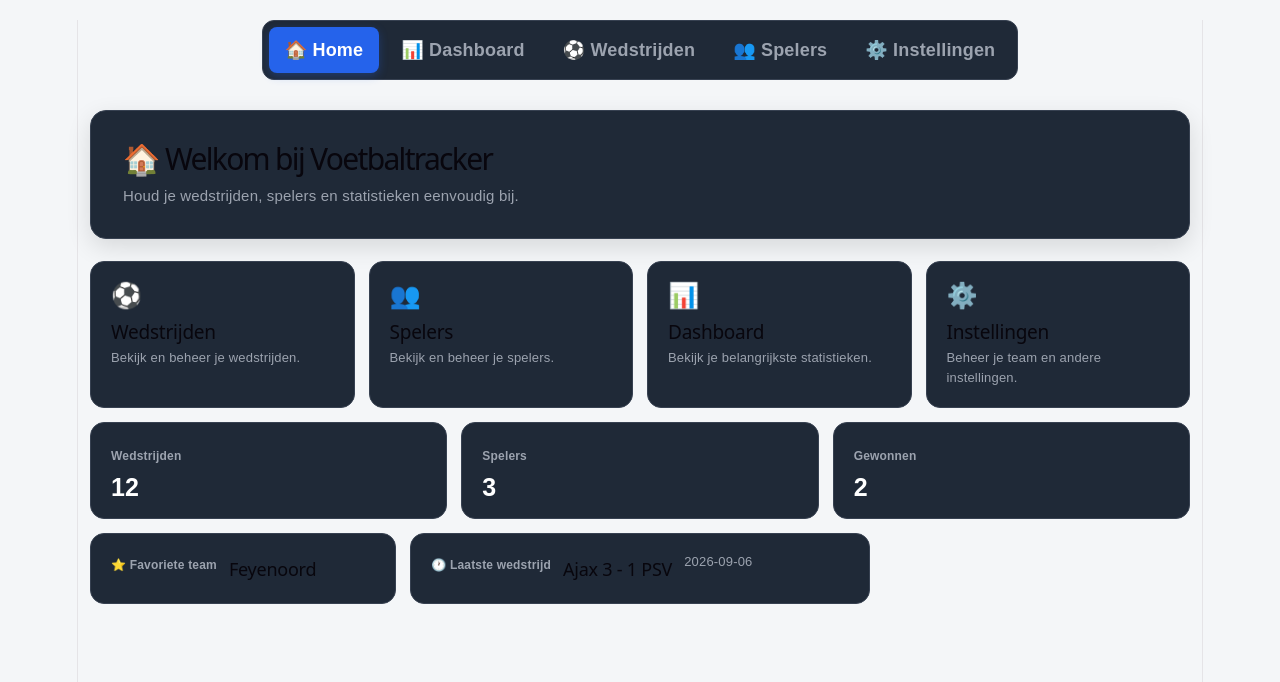
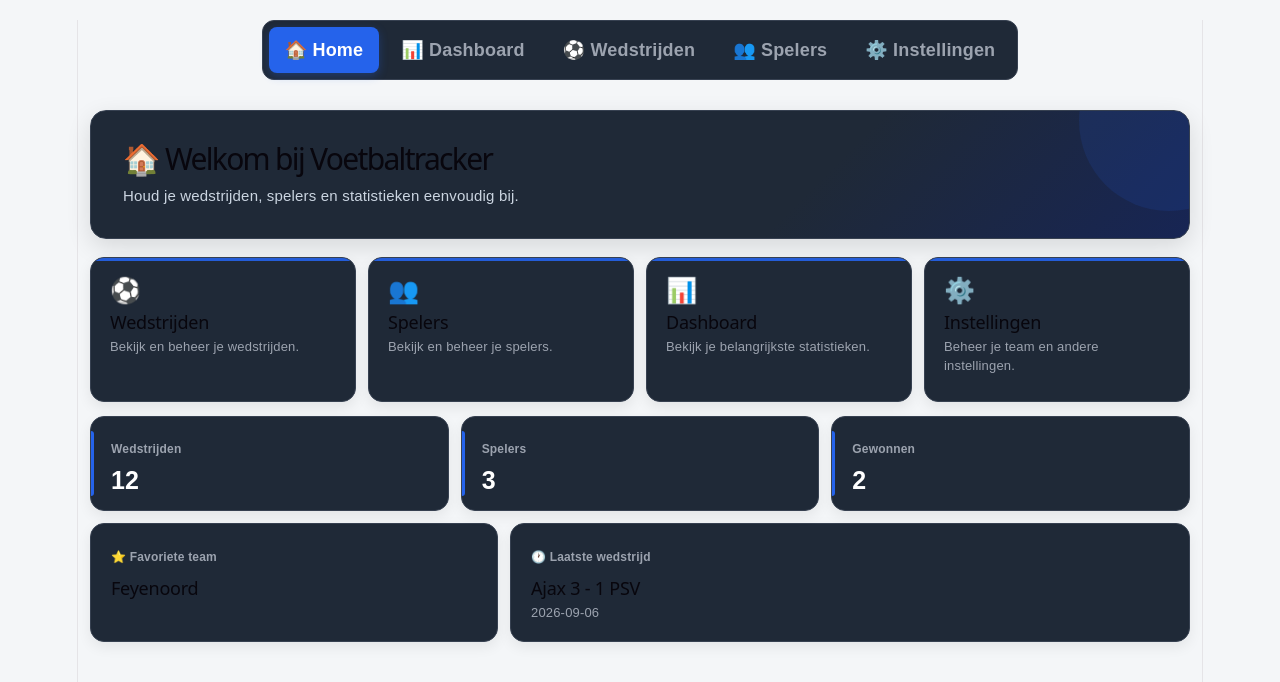
Before and after one commit to Ryan050409/simpel-design, a React (Vite) app: page / in a window 1280 px wide. Shown: the top 682 px of the page. Built offline with nearby package versions, Linux system fonts and the light colour scheme.

Commit message:
Maak Home-pagina netter en gebruiksvriendelijker

```diff
--- a/src/App.css
+++ b/src/App.css
@@ -229,10 +229,13 @@ nav a.active {
 }
 
 .home-page-header {
+  position: relative;
+  overflow: hidden;
   max-width: 1100px;
-  margin: 0 auto 22px;
+  margin: 0 auto 18px;
   padding: 30px 32px;
-  background: #1f2937;
+  background:
+    linear-gradient(135deg, #1f2937 0%, #1f2937 65%, #172554 100%);
   color: white;
   border: 1px solid #374151;
   border-radius: 16px;
@@ -240,14 +243,30 @@ nav a.active {
   text-align: left;
 }
 
+.home-page-header::after {
+  content: "";
+  position: absolute;
+  width: 180px;
+  height: 180px;
+  right: -70px;
+  top: -80px;
+  border-radius: 50%;
+  background: rgba(37, 99, 235, 0.12);
+  pointer-events: none;
+}
+
 .home-page-header h1 {
+  position: relative;
+  z-index: 1;
   margin: 0 0 8px;
   font-size: 30px;
 }
 
 .home-page-header p {
-  margin: 0;
-  color: #9ca3af;
+  position: relative;
+  z-index: 1;
+  margin: 0;
+  color: #cbd5e1;
   font-size: 15px;
   line-height: 1.5;
 }
@@ -255,28 +274,53 @@ nav a.active {
 .home-page-links {
   display: grid;
   grid-template-columns: repeat(4, minmax(0, 1fr));
-  gap: 14px;
+  gap: 12px;
   margin-bottom: 14px;
 }
 
 .home-page-card {
-  display: block;
-  padding: 20px;
+  position: relative;
+  min-height: 145px;
+  display: flex;
+  flex-direction: column;
+  justify-content: flex-start;
+  padding: 19px;
+  overflow: hidden;
   background: #1f2937;
   color: white;
   border: 1px solid #374151;
   border-radius: 14px;
   text-decoration: none;
+  box-shadow: 0 5px 14px rgba(0, 0, 0, 0.08);
   transition:
     transform 0.2s ease,
     border-color 0.2s ease,
-    box-shadow 0.2s ease;
+    box-shadow 0.2s ease,
+    background 0.2s ease;
+}
+
+.home-page-card::before {
+  content: "";
+  position: absolute;
+  left: 0;
+  top: 0;
+  width: 100%;
+  height: 3px;
+  background: #2563eb;
+  opacity: 0.9;
 }
 
 .home-page-card:hover {
-  transform: translateY(-2px);
+  transform: translateY(-3px);
+  background: #263449;
   border-color: #2563eb;
-  box-shadow: 0 8px 18px rgba(0, 0, 0, 0.14);
+  box-shadow: 0 10px 24px rgba(37, 99, 235, 0.16);
+}
+
+.home-page-card:focus-visible,
+.home-page-panel:focus-visible {
+  outline: 3px solid rgba(37, 99, 235, 0.35);
+  outline-offset: 2px;
 }
 
 .home-page-card span {
@@ -284,16 +328,15 @@ nav a.active {
 }
 
 .home-page-card h2 {
-  margin: 10px 0 5px;
-  font-size: 19px;
-}
-
-.home-page-card p,
-.home-page-panel p {
+  margin: 9px 0 5px;
+  font-size: 18px;
+}
+
+.home-page-card p {
   margin: 0;
   color: #9ca3af;
   font-size: 13px;
-  line-height: 1.5;
+  line-height: 1.45;
 }
 
 .home-page-info {
@@ -302,16 +345,29 @@ nav a.active {
 
 .home-page-stats {
   display: grid;
-  grid-template-columns: repeat(3, 1fr);
-  gap: 14px;
+  grid-template-columns: repeat(3, minmax(0, 1fr));
+  gap: 12px;
 }
 
 .home-page-stat {
-  padding: 18px 20px;
+  position: relative;
+  padding: 17px 20px;
   background: #1f2937;
   color: white;
   border: 1px solid #374151;
   border-radius: 14px;
+  box-shadow: 0 5px 14px rgba(0, 0, 0, 0.07);
+}
+
+.home-page-stat::before {
+  content: "";
+  position: absolute;
+  left: 0;
+  top: 14px;
+  bottom: 14px;
+  width: 3px;
+  border-radius: 0 3px 3px 0;
+  background: #2563eb;
 }
 
 .home-page-stat span,
@@ -325,20 +381,19 @@ nav a.active {
   display: block;
   margin-top: 5px;
   font-size: 25px;
+  color: white;
 }
 
 .home-page-bottom {
   display: grid;
-  grid-template-columns: 1fr 1.5fr 1fr;
-  gap: 14px;
-  margin-top: 14px;
+  grid-template-columns: 0.9fr 1.5fr;
+  gap: 12px;
+  margin-top: 12px;
 }
 
 .home-page-panel {
-  display: flex;
-  align-items: flex-start;
-  gap: 12px;
   min-width: 0;
+  min-height: 112px;
   padding: 18px 20px;
   background: #1f2937;
   color: white;
@@ -346,31 +401,31 @@ nav a.active {
   border-radius: 14px;
   text-decoration: none;
   text-align: left;
-  transition:
-    transform 0.2s ease,
-    border-color 0.2s ease,
-    box-shadow 0.2s ease;
+  box-shadow: 0 5px 14px rgba(0, 0, 0, 0.07);
 }
 
 .home-page-panel:hover {
-  transform: translateY(-2px);
   border-color: #2563eb;
-  box-shadow: 0 8px 18px rgba(0, 0, 0, 0.14);
+  box-shadow: 0 8px 20px rgba(37, 99, 235, 0.12);
 }
 
 .home-page-panel h2 {
-  margin: 7px 0 4px;
+  margin: 8px 0 4px;
   font-size: 18px;
   word-break: break-word;
 }
 
-.home-page-panel-icon {
-  flex-shrink: 0;
-  font-size: 24px;
-}
-
-.home-page-settings {
-  align-items: center;
+.home-page-panel p {
+  margin: 0;
+  color: #9ca3af;
+  font-size: 13px;
+  line-height: 1.5;
+}
+
+@media (max-width: 900px) {
+  .home-page-links {
+    grid-template-columns: repeat(2, minmax(0, 1fr));
+  }
 }
 
 @media (max-width: 768px) {
@@ -382,10 +437,7 @@ nav a.active {
     font-size: 26px;
   }
 
-  .home-page-links {
-    grid-template-columns: repeat(2, minmax(0, 1fr));
-  }
-
+  .home-page-links,
   .home-page-stats,
   .home-page-bottom {
     grid-template-columns: 1fr;
@@ -1616,6 +1668,7 @@ nav a.active {
     overflow: visible;
     text-overflow: clip;
   }
+
   body {
     padding: 20px;
   }
@@ -1696,6 +1749,7 @@ nav a.active {
   .stats-grid {
     grid-template-columns: repeat(2, minmax(0, 1fr));
   }
+
   .dashboard {
     max-width: 100%;
   }
@@ -1745,9 +1799,9 @@ nav a.active {
   }
 
   .settings-page {
-  width: 100%;
-  padding: 0 0 35px;
-}
+    width: 100%;
+    padding: 0 0 35px;
+  }
 
   .settings-list {
     border-radius: 14px;
@@ -1827,8 +1881,6 @@ nav a.active {
     font-size: 13px;
   }
 
-  /* Kleine mobiele schermen */
-
   @media (max-width: 600px) {
     .players {
       grid-template-columns: 1fr;
```
